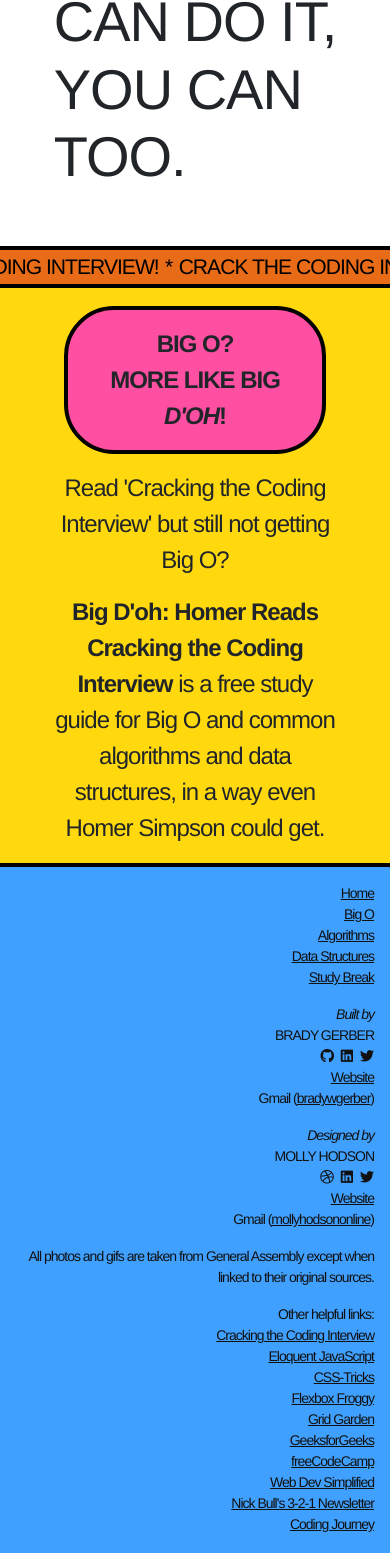
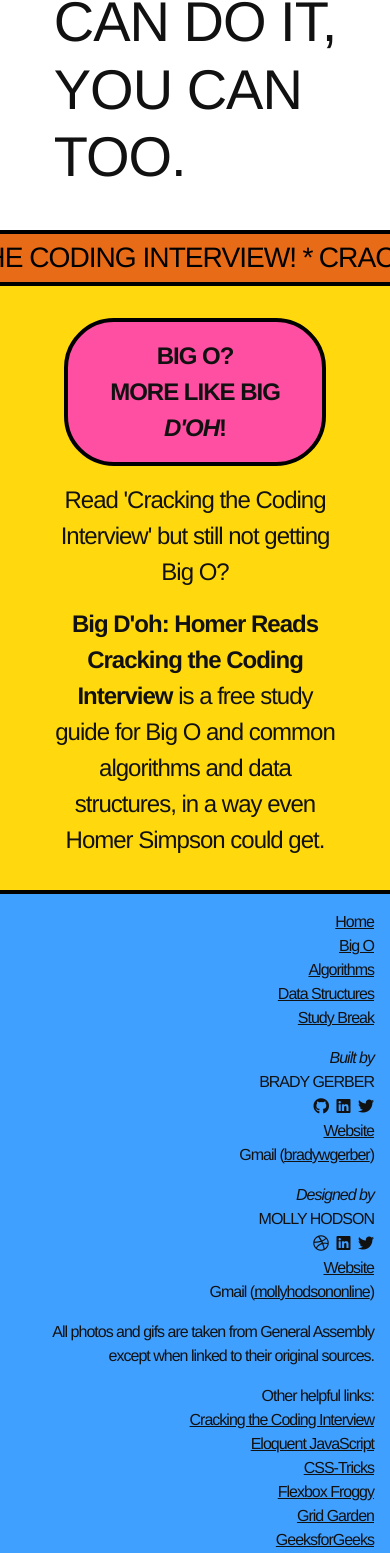
Before and after one commit to bg-write/big-doh, a React (Create React App) app: page / in a window 390 px wide. Shown: the part 421-1974 px from the top of the page. Built offline with nearby package versions, Linux system fonts and the light colour scheme; a web font is replaced by a local one.

Commit message:
CSS update mobile home, nav, footer

```diff
--- a/src/App.css
+++ b/src/App.css
@@ -60,7 +60,7 @@
 }
 
 a:hover {
-	color: var(--donut);
+	color: black;
 }
 
 ul {
@@ -81,15 +81,16 @@
 	border-top: solid 4px black;
 	border-bottom: solid 4px black;
 	padding: 0;
+	color: var(--black);
 }
 
 main {
 	padding: 0;
+	color: var(--black);
 }
 
 footer {
-	background: black;
-	color: white;
+	color: var(--black);
 	padding: 1rem;
 }
 
@@ -191,7 +192,6 @@
 	display: flex;
 	justify-content: center;
 	align-items: center;
-	margin: 1rem 0 0;
 }
 
 .marquee {
@@ -204,6 +204,7 @@
 	position: relative;
 	border-top: 4px solid black;
 	border-bottom: 4px solid black;
+	padding: 1.5rem;
 }
 
 /* All marquee:before & after is for adding and styling left and right transparencies */
@@ -247,7 +248,6 @@
 
 /* For when you hover over the marquee and want to pause it */
 /* .marquee-content:hover {
-
 	animation-play-state: paused;
 } */
 
@@ -257,7 +257,7 @@
 	display: flex;
 	justify-content: center;
 	align-items: center;
-	font-size: calc(var(--marquee-height) * 2 / 4);
+	font-size: calc(var(--marquee-height) * 2 / 3);
 	white-space: nowrap;
 	margin: 0 0.2rem;
 }
@@ -297,7 +297,7 @@
 
 #home-intro {
 	/* For holding the Big O? section and the copy introducing the app */
-	padding: 0.1rem 3rem;
+	padding: 1rem 3rem;
 	font-size: 1.5rem;
 	background-color: var(--homer);
 }
@@ -348,8 +348,7 @@
 #border-text-study {
 	border: solid 4px black;
 	border-radius: 50px;
-	padding: 0;
-	margin: 1rem;
+	margin: 1rem 3rem;
 	background-color: var(--blue-jeans);
 }
 
@@ -360,13 +359,15 @@
 /*-----------------------------------------------------------*/
 /*-------------------------- FOOTER -------------------------*/
 /*-----------------------------------------------------------*/
-/* There are IDs are used for the media queries, see below */
 #footer-container {
 	/* For styling everything inside the Footer */
 	border-top: solid 4px black;
 	text-align: right;
 	background-color: var(--blue-jeans);
 	color: var(--black);
+}
+#footer-grid {
+	line-height: 1.5rem;
 }
 #footer-credit-brady-links {
 	margin-bottom: 1rem;
@@ -644,12 +645,12 @@
 #ttt-clear-board-button {
 	/* For styling the "Clear the board" button; found on Game.jsx */
 	margin: 0 0 1rem 0;
-	background-color: #fed90f;
+	background-color: var(--lard-lad);
 }
 
 #ttt-clear-board-button:hover {
 	/* For styling when hovering over the button */
-	background-color: #70d1fe;
+	background-color: var(--donut);
 }
 
 /*-----------------------------------------------------------*/
--- a/src/components/Footer.jsx
+++ b/src/components/Footer.jsx
@@ -4,7 +4,6 @@
 	return (
 		<>
 			<footer id="footer-container">
-				<small>
 				<div id="footer-grid">
 					<div id="footer-internal-links">
 						<ul>
@@ -221,6 +220,7 @@
 								</li>
 							</ul>
 						</div>
+						<small>
 							<p>Copyright &copy; Big D'oh 2021.</p>
 							<p>
 								{' '}
@@ -232,9 +232,9 @@
 									Find Your Local Representatives.
 								</a>
 							</p>
+						</small>
 					</div>
 				</div>
-				</small>
 			</footer>
 		</>
 	);
```
Also changed, not shown: 1 other file (tests, documents, lock files or other folders). Lines whose indentation alone changed are shown as unchanged.
